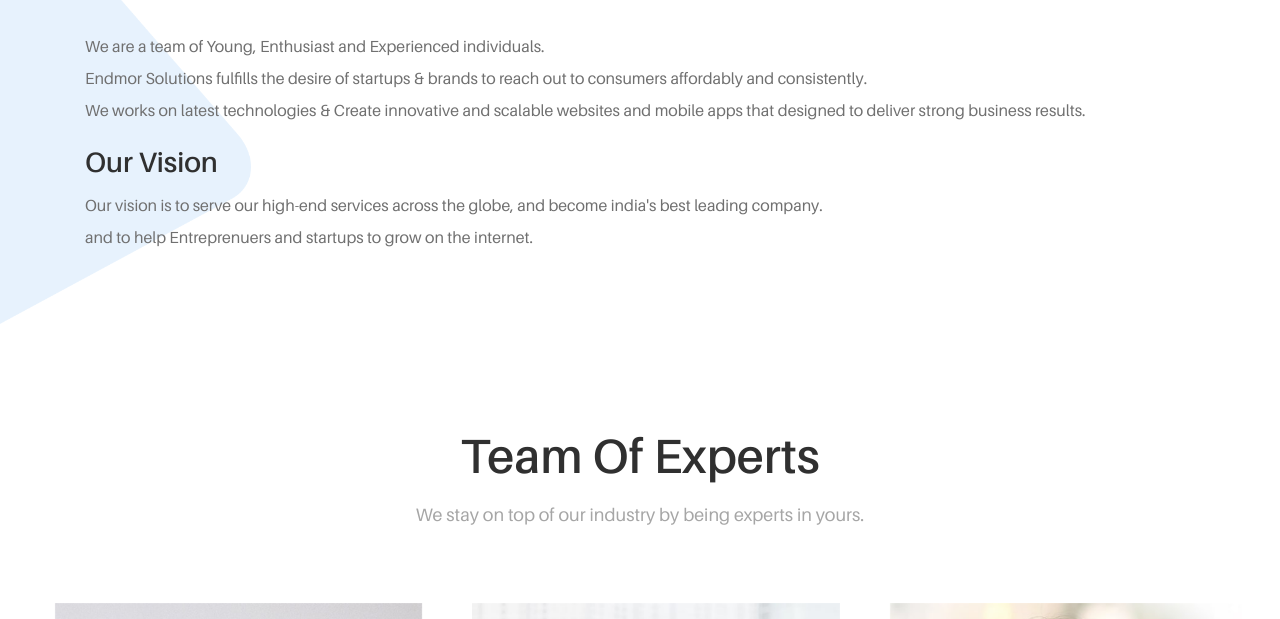
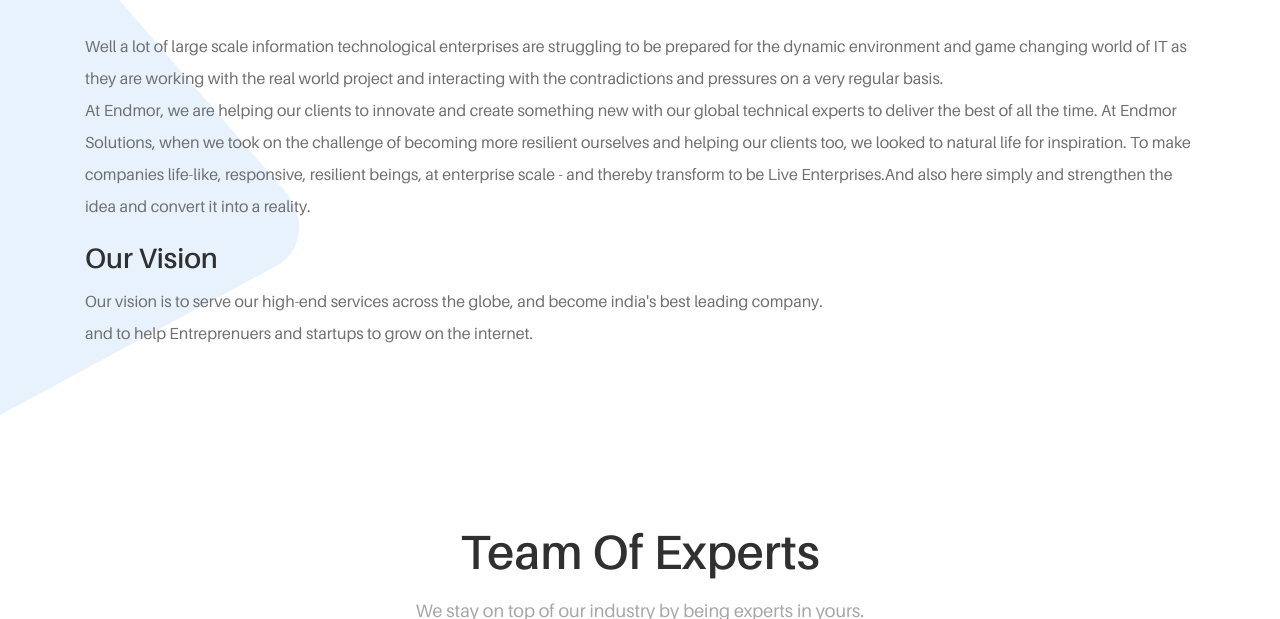
Before and after one commit to endmorsolutions/endmor, a plain HTML site: page about.html in a window 1280 px wide. Shown: the part 481-1100 px from the top of the page. Drawn offline with Linux system fonts and the light colour scheme.

Commit message:
Update about.html

```diff
--- a/about.html
+++ b/about.html
@@ -138,7 +138,7 @@
                         <img src="./img/bg-img/2.jpg" alt="">
 
                         <div class="uza-video-area hi-icon-effect-8">
-                            <a href="https://www.youtube.com/watch?v=sSakBz_eYzQ" class="hi-icon video-play-btn"><i class="fa fa-play" aria-hidden="true"></i></a>
+                            <a href="#" class="hi-icon video-play-btn"><i class="fa fa-play" aria-hidden="true"></i></a>
                         </div>
                     </div>
                 </div> -->
@@ -150,8 +150,9 @@
                     </div>
 
                     <div>
-                        <p>We are a team of Young, Enthusiast and Experienced individuals. <br>
-                        Endmor Solutions fulfills the desire of startups & brands to reach out to consumers affordably and consistently. <br> We works on latest technologies & Create innovative and scalable websites and mobile apps that designed to deliver strong business results.</p>
+                        <p> Well a lot of large scale information technological enterprises are struggling to be prepared for the dynamic environment and game changing world of IT as they are working with the real world project and interacting with the contradictions and pressures on a very regular basis. <br> At Endmor, we are helping our clients to innovate and create something new with our global technical experts to deliver the best of all the time.
+At Endmor Solutions, when we took on the challenge of becoming more resilient ourselves and helping our clients too, we looked to natural life for inspiration. To make companies life-like, responsive, resilient beings, at enterprise scale - and thereby transform to be Live Enterprises.And also here simply and strengthen the idea and convert it into a reality.
+</p>
 
                             <h3> Our Vision </h3>
                             <p>
```
